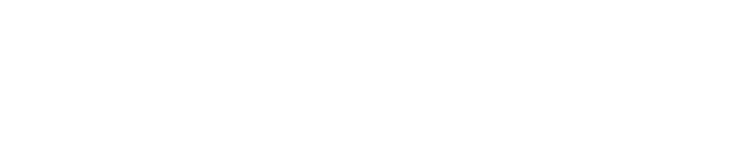
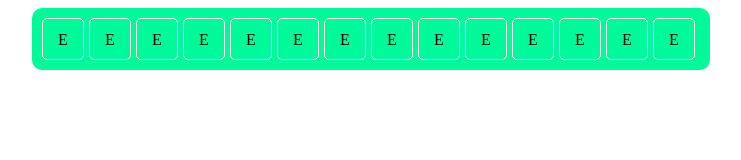
Before and after one commit to Lex-tp/Virtual-Keyboard, a website: page index.html in a window 1280 px wide. Shown: the whole page, without its empty margins (269-1010 px from the left). Drawn offline with Linux system fonts and the light colour scheme.

Commit message:
feat:create button style

```diff
--- a/index.html
+++ b/index.html
@@ -4,9 +4,10 @@
         <title>Virtual-Keyboard</title>
         <meta charset="utf-8">
         <meta name="viewport" content="width=device-width, initial-scale=1">
-        <link href="favicon.ico" rel="shortcut icon" type="image/x-icon" />
+        <link href="favicon.ico" rel="shortcut icon" type="image/x-icon">
+        <link rel="stylesheet" href="styles/css/main.css">
     </head>
     <body>
-
+        <script src="scripts/main.js"></script>
     </body>
 </html>
--- a/scripts/main.js
+++ b/scripts/main.js
@@ -0,0 +1,26 @@
+class Button {
+    constructor(key, ruKey) {
+        this.key = key;
+        this.ruKey = ruKey;
+    }
+}
+let container = document.createElement('div');
+let keyBoard = document.createElement('div');
+let lineBoard = document.createElement('div');
+container.className="container";
+keyBoard.className = "keyboard";
+lineBoard.className = "line";
+keyBoard.appendChild(lineBoard);
+container.appendChild(keyBoard);
+document.body.append(container);
+
+let button = new Button('e', 'у');
+
+for (let i = 0; i < 14; i++) {
+    let buttonKey = document.createElement('div');
+    let key = document.createElement('p');
+    buttonKey.appendChild(key);
+    buttonKey.className = "button";
+    buttonKey.querySelector('p').innerText = button.key.toUpperCase();
+    lineBoard.appendChild(buttonKey);
+}
--- /dev/null
+++ b/styles/scss/_color.scss
@@ -0,0 +1,2 @@
+$mainColor: #00FA9A;
+$hoverColor: #ffffff;
--- a/styles/scss/main.scss
+++ b/styles/scss/main.scss
@@ -0,0 +1,38 @@
+@import "color";
+
+.container {
+    width: 1020px;
+    margin: 0 auto;
+}
+
+.button {
+    width: 40px;
+    height: 40px;
+    background-color: $mainColor;
+    border-radius: 5px;
+    text-align: center;
+    line-height: 10px;
+    border: 1px solid #ffffff;
+    margin-right: 5px;
+    &:hover {
+        background-color: #F08080;
+    }
+}
+
+.keyboard {
+    padding: 10px;
+    background-color: $mainColor;
+    border-radius: 10px;
+    margin: 0 auto;
+    width: max-content;
+}
+
+.line {
+    display: flex;
+    &::after{
+        display: flex;
+        flex-direction: column;
+        content: "";
+        clear: both;
+    }
+}
```
Also changed, not shown: styles/css/main.css, 1 other file.
